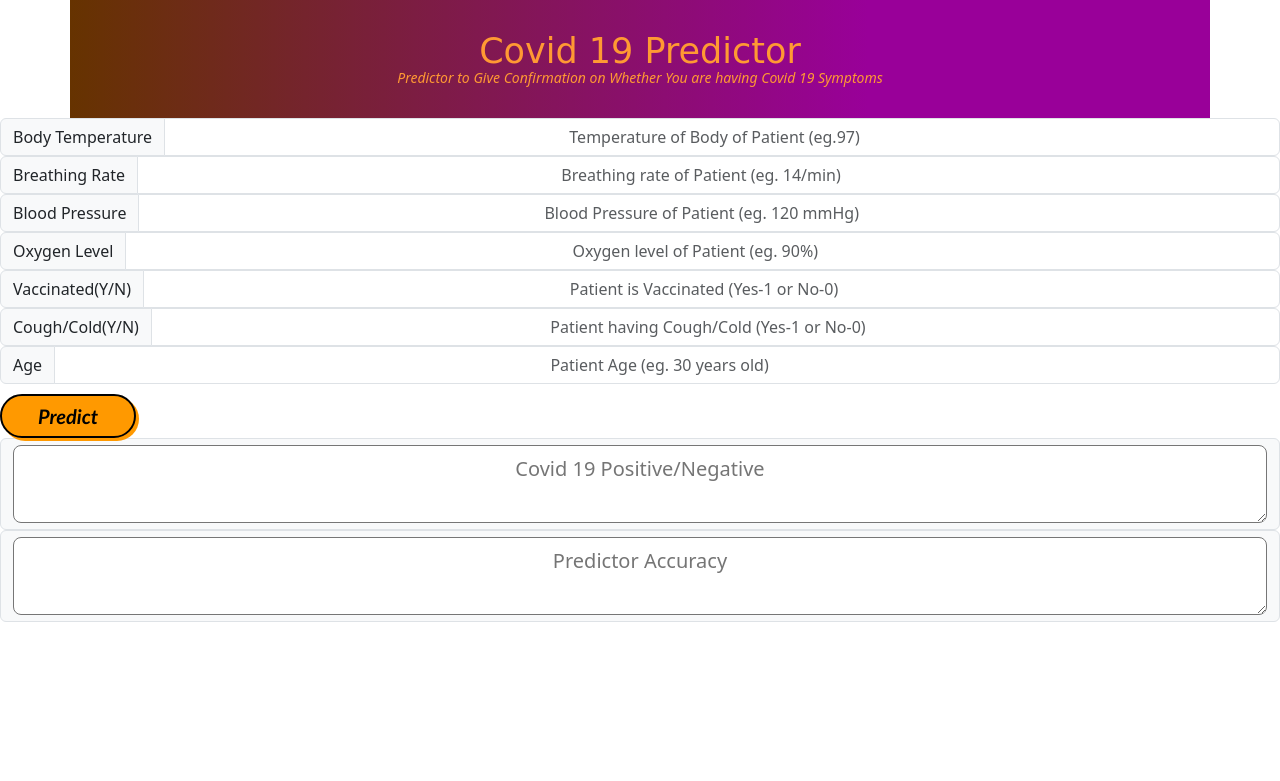
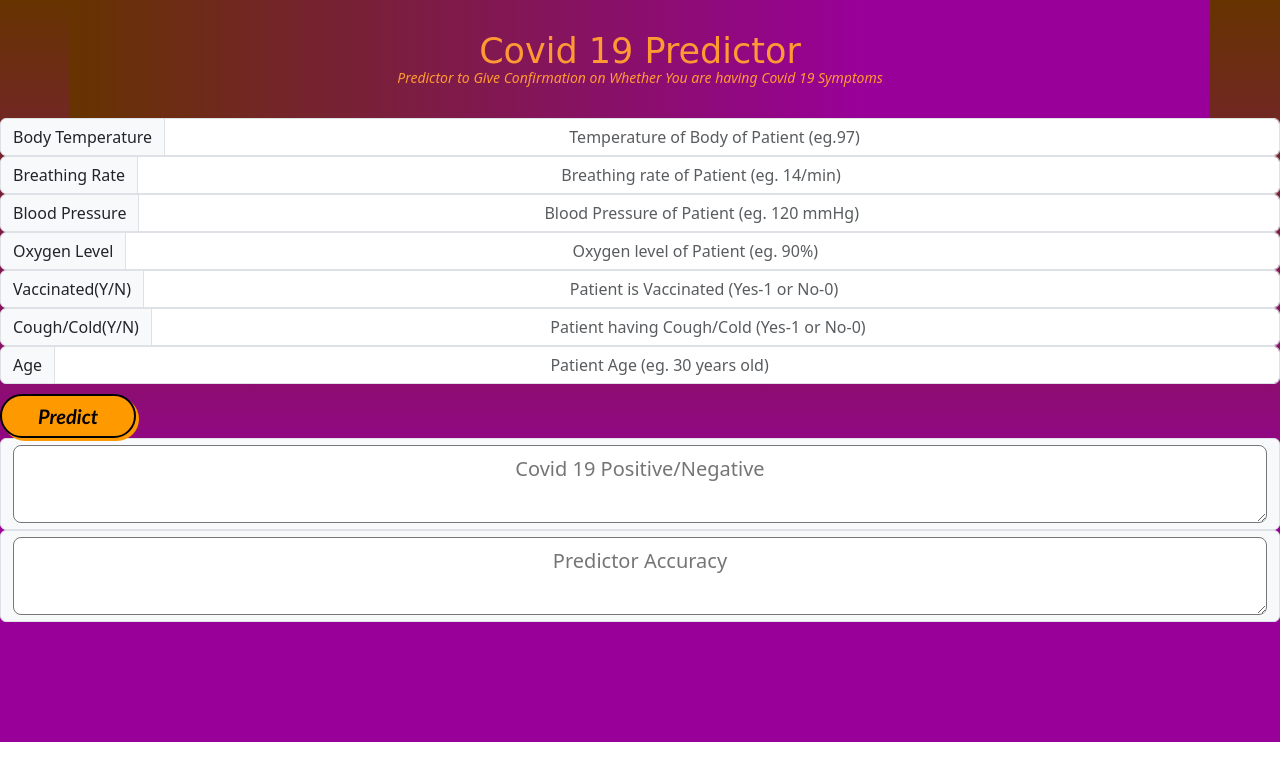
Before and after one commit to Priyansh-15/Covid19-Predictor, a Flask app: page / in a window 1280 px wide. Shown: the top 781 px of the page. Run offline with Flask 2, Linux system fonts and the light colour scheme; some libraries are stand-ins or nearby versions.

Commit message:
Update 2.1

```diff
--- a/templates/index.html
+++ b/templates/index.html
@@ -17,7 +17,7 @@
   </head>
 
   <body>
-    <header class="Header-Dark">
+    <header class="header-dark">
       <div class="container">
         <h2 class="container-heading">
           <span class="heading_font">Covid 19 Predictor</span>
```
